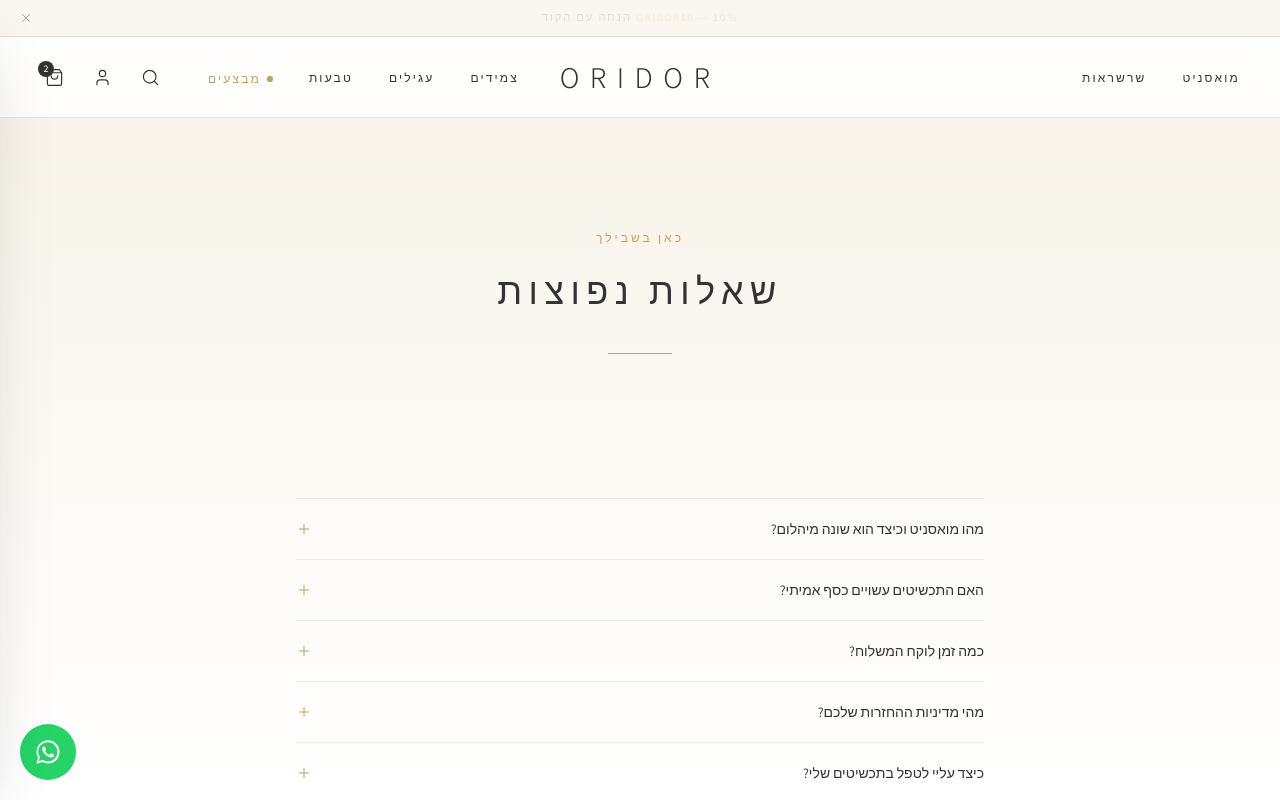
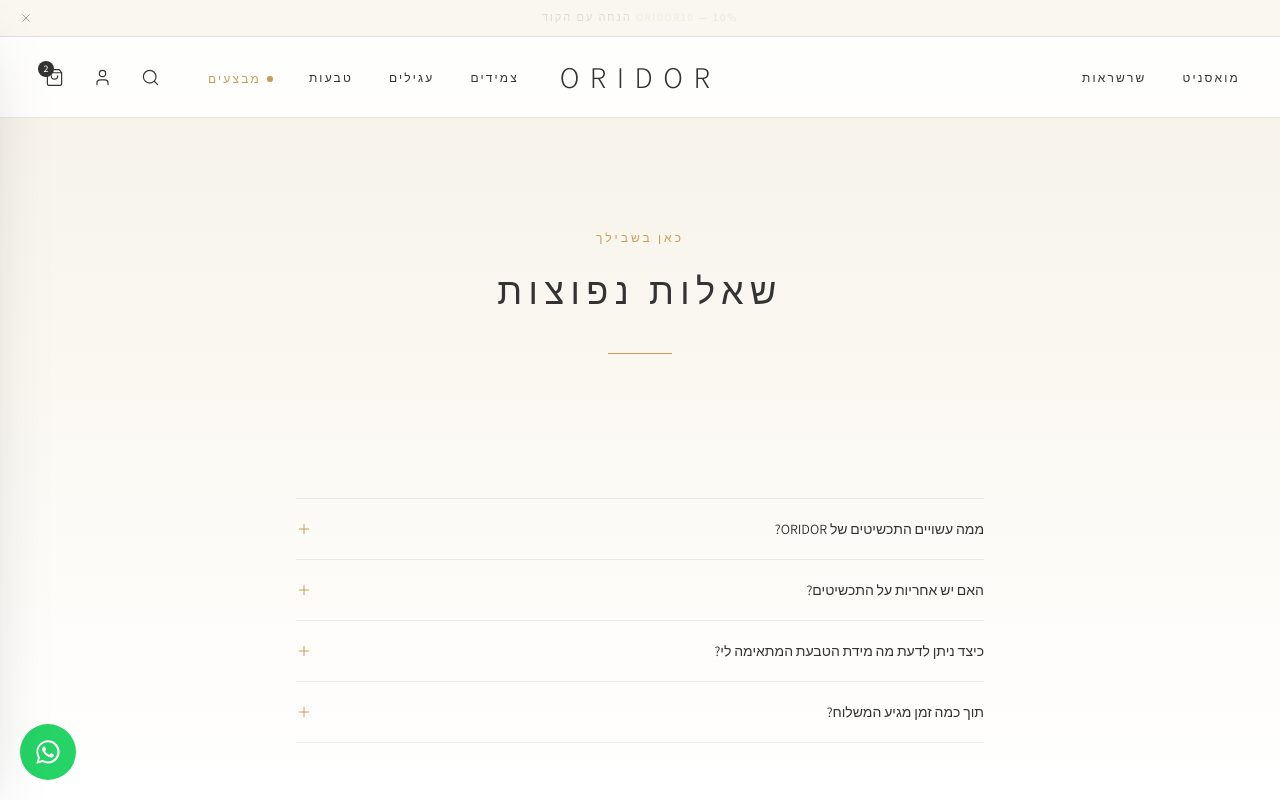
Before and after one commit to adiamatoa12-max/oridor-jewelry, a Next.js app: page /faq in a window 1280 px wide. Shown: the top 800 px of the page. Built offline with nearby package versions, Linux system fonts and the light colour scheme.

Commit message:
Fill FAQ with real Hebrew content (4 Q&As), remove placeholders
Co-Authored-By: Claude Opus 4.8 <noreply@anthropic.com>

```diff
--- a/app/faq/page.tsx
+++ b/app/faq/page.tsx
@@ -11,28 +11,20 @@ export const metadata: Metadata = {
 
 const FAQS = [
   {
-    q: "מהו מואסניט וכיצד הוא שונה מיהלום?",
-    a: "מואסניט היא אבן חן יוקרתית בעלת ברק ואש יוצאי דופן. Lorem ipsum dolor sit amet, consectetur adipiscing elit, sed do eiusmod tempor incididunt ut labore et dolore magna aliqua.",
+    q: "ממה עשויים התכשיטים של ORIDOR?",
+    a: "כל התכשיטים שלנו מיוצרים מכסף 925 טהור ואיכותי בציפוי רודיום יוקרתי, המעניק להם ברק יוצא דופן ומגן עליהם מפני השחרה לאורך זמן. שיבוצי האבנים נעשים באבני מואסנייט מובחרות בדרגת ניקיון VVS1 וצבע D, המציעות נצנוץ מושלם שלא נופל מיהלום.",
   },
   {
-    q: "האם התכשיטים עשויים כסף אמיתי?",
-    a: "כל פריט נוצר מכסף סטרלינג 925 טהור בציפוי רודיום. Lorem ipsum dolor sit amet, consectetur adipiscing elit, sed do eiusmod tempor incididunt ut labore.",
+    q: "האם יש אחריות על התכשיטים?",
+    a: "בהחלט. אנו עומדים מאחורי איכות הייצור שלנו וכל תכשיט מגיע עם אחריות מלאה. האחריות מכסה פגמים בייצור ושיבוץ האבנים, כדי שתוכלי לענוד את התכשיט שלך בראש שקט לחלוטין.",
   },
   {
-    q: "כמה זמן לוקח המשלוח?",
-    a: "Lorem ipsum dolor sit amet, consectetur adipiscing elit, sed do eiusmod tempor incididunt ut labore et dolore magna aliqua. Ut enim ad minim veniam.",
+    q: "כיצד ניתן לדעת מה מידת הטבעת המתאימה לי?",
+    a: "כדי למצוא את המידה המדויקת עבורך, אנו ממליצים להשתמש באפליקציות ייעודיות למדידת טבעות (כמו Ring Sizer) או פשוט למדוד קוטר פנימי של טבעת קיימת שיש ברשותך במילימטרים. אם את עדיין לא בטוחה, שירות הלקוחות שלנו ישמח לסייע לך.",
   },
   {
-    q: "מהי מדיניות ההחזרות שלכם?",
-    a: "Lorem ipsum dolor sit amet, consectetur adipiscing elit, sed do eiusmod tempor incididunt ut labore et dolore magna aliqua quis nostrud.",
-  },
-  {
-    q: "כיצד עליי לטפל בתכשיטים שלי?",
-    a: "Lorem ipsum dolor sit amet, consectetur adipiscing elit, sed do eiusmod tempor incididunt ut labore et dolore magna aliqua. Duis aute irure dolor.",
-  },
-  {
-    q: "האם ניתן להזמין פריט בהתאמה אישית?",
-    a: "Lorem ipsum dolor sit amet, consectetur adipiscing elit, sed do eiusmod tempor incididunt ut labore et dolore magna aliqua.",
+    q: "תוך כמה זמן מגיע המשלוח?",
+    a: "אנו דואגים לארוז ולהוציא כל הזמנה במהירות המרבית. משלוחים עם שליח עד הבית מגיעים בדרך כלל תוך ימי עסקים ספורים לכל חלקי הארץ, וכל משלוח מלווה במספר מעקב שישלח אלייך ישירות למייל.",
   },
 ];
 
```
